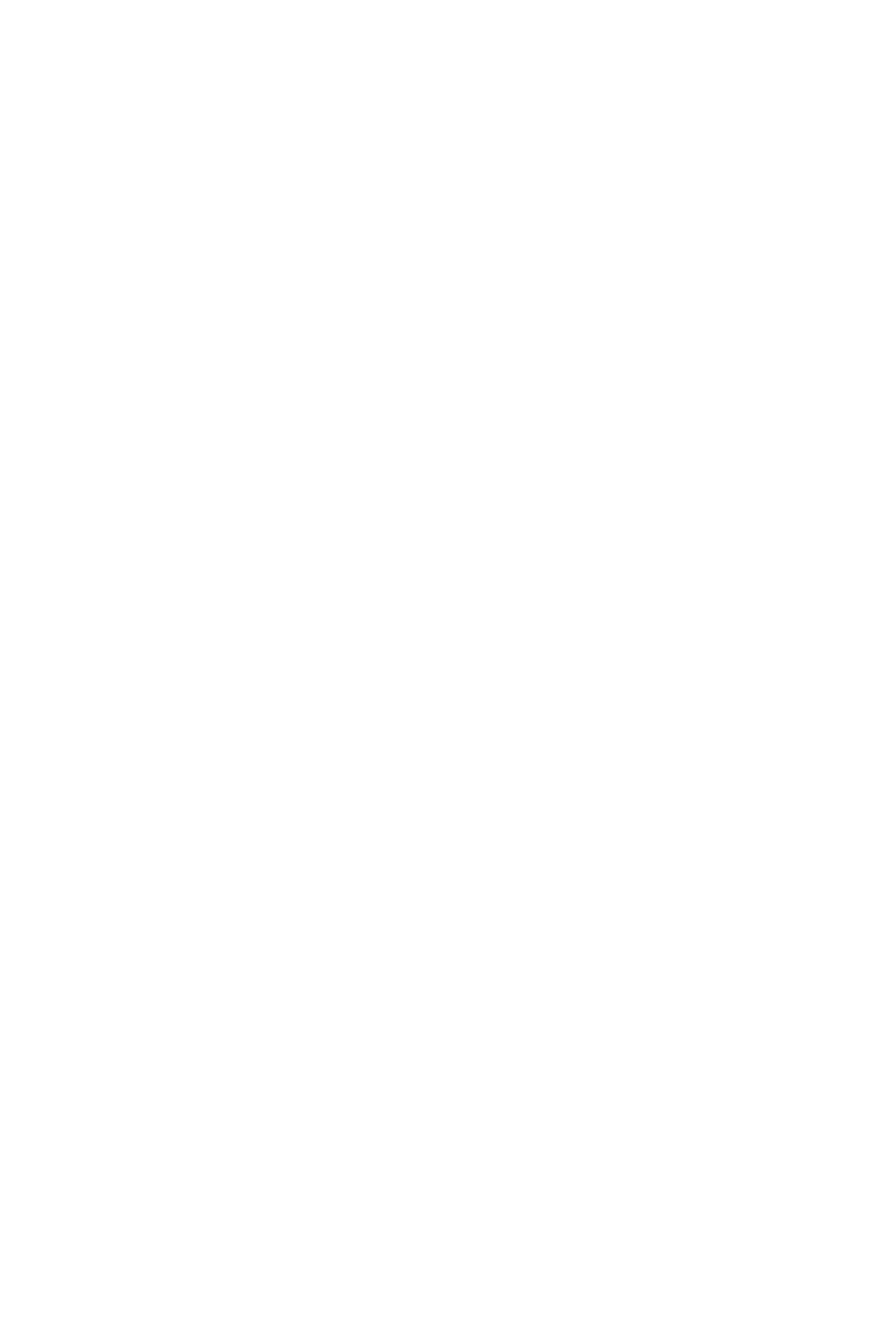
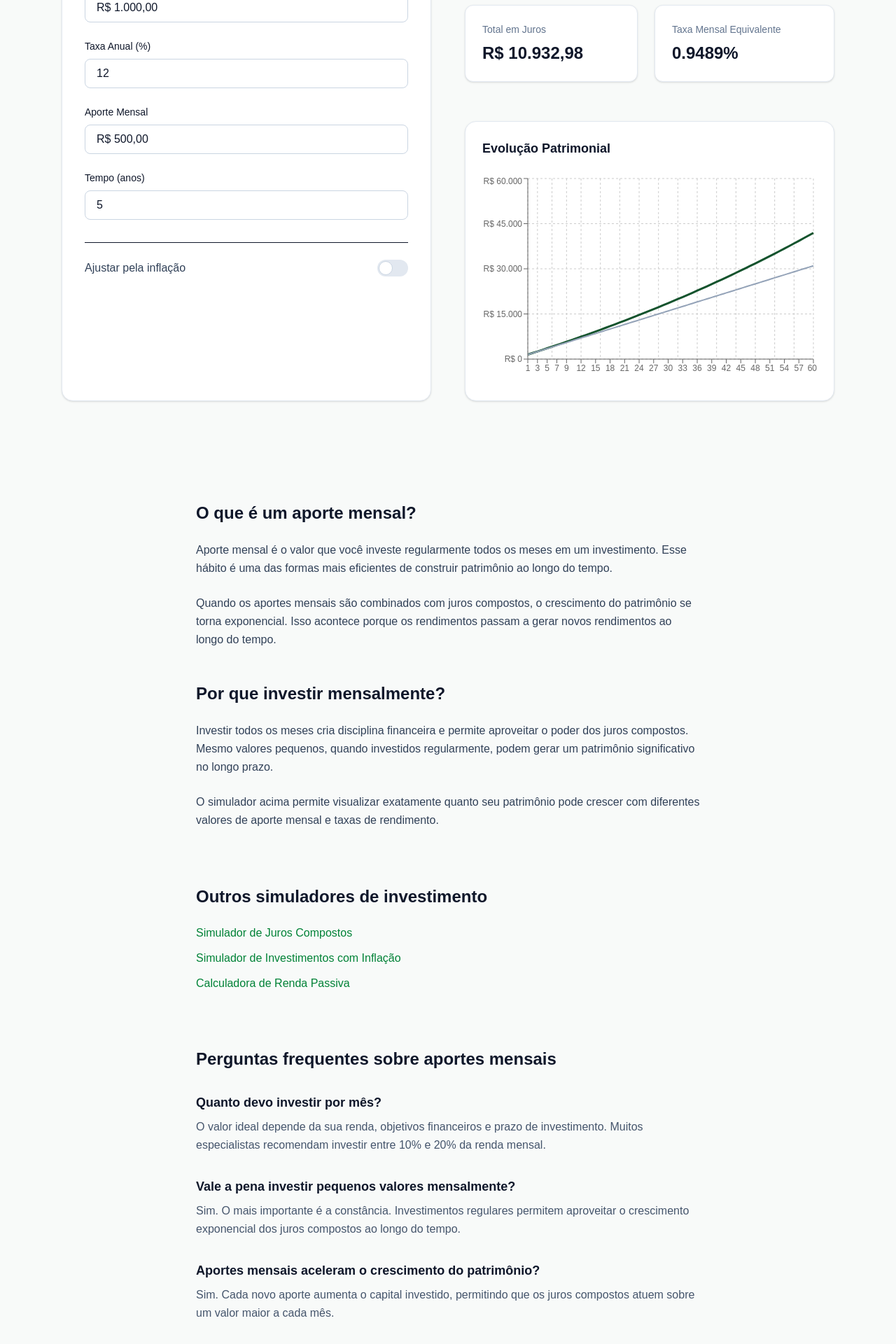
Before and after one commit to Gabrielfernandes7/simulador-juros-composto, a Next.js app: page /simulador-aporte-mensal in a window 1280 px wide. Before the commit this address had no page. Shown: the part 534-2454 px from the top of the page at 70% size. Before the commit the page ends 800 px from the top, so only its background shows below. Built offline with nearby package versions, Linux system fonts and the light colour scheme.

Commit message:
inicion da refatoracao do componente Simulator.tsx

```diff
--- a/src/app/page.tsx
+++ b/src/app/page.tsx
@@ -1,8 +1,37 @@
-import { Simulator } from "@/components/Simulator"
+import { Simulator } from "@/components/Simulator/Simulator"
+import Link from "next/link"
 
 export default function Home() {
   return (
     <main className="min-h-screen bg-[#F8FAF9] text-[#0F172A]">
+      <nav className="border-b bg-white">
+  <div className="max-w-6xl mx-auto px-4 flex items-center justify-between h-16">
+
+    <span className="font-semibold">
+      Calculadora de Investimentos
+    </span>
+
+    <div className="flex gap-6 text-sm">
+
+      <Link href="/simulador-juros-compostos">
+        Juros Compostos
+      </Link>
+
+      <Link href="/simulador-aporte-mensal">
+        Aporte Mensal
+      </Link>
+
+      <Link href="/simulador-renda-passiva">
+        Renda Passiva
+      </Link>
+
+      <Link href="/simulador-valor-futuro">
+        Valor Futuro
+      </Link>
+
+    </div>
+  </div>
+</nav>
 
       {/* HERO */}
       <section className="max-w-4xl mx-auto px-6 pt-20 pb-12 text-center">
--- /dev/null
+++ b/src/app/simulador-aporte-mensal/page.tsx
@@ -0,0 +1,189 @@
+import { Simulator } from "@/components/Simulator/Simulator"
+
+export const metadata = {
+  title: "Simulador de Aporte Mensal | Calcule seus Investimentos com Juros Compostos",
+  description:
+    "Descubra quanto seus aportes mensais podem crescer ao longo do tempo utilizando juros compostos. Simule investimentos com capital inicial, aportes mensais e taxa anual.",
+}
+
+export default function Page() {
+  return (
+    <main className="min-h-screen bg-[#F8FAF9] text-[#0F172A]">
+
+      {/* HERO */}
+      <section className="max-w-4xl mx-auto px-6 pt-20 pb-12 text-center">
+
+        <h1 className="text-4xl md:text-5xl font-bold tracking-tight leading-tight">
+          Simulador de Aporte Mensal
+        </h1>
+
+        <p className="mt-6 text-lg text-slate-600 leading-relaxed">
+          Descubra quanto investir por mês para alcançar seus objetivos financeiros.
+          Utilize nosso simulador de aporte mensal com juros compostos para calcular
+          o crescimento do seu patrimônio ao longo do tempo.
+        </p>
+
+      </section>
+
+      {/* SIMULADOR */}
+      <section className="max-w-6xl mx-auto px-6 py-16">
+
+        <h2 className="text-2xl font-semibold mb-8 text-slate-800">
+          Simule seus aportes mensais
+        </h2>
+
+        <Simulator />
+
+      </section>
+
+      {/* CONTEÚDO EDUCATIVO */}
+      <section className="max-w-3xl mx-auto px-6 py-20">
+
+        <h2 className="text-2xl font-semibold mb-6">
+          O que é um aporte mensal?
+        </h2>
+
+        <p className="text-slate-700 leading-relaxed mb-6">
+          Aporte mensal é o valor que você investe regularmente todos os meses
+          em um investimento. Esse hábito é uma das formas mais eficientes de
+          construir patrimônio ao longo do tempo.
+        </p>
+
+        <p className="text-slate-700 leading-relaxed mb-6">
+          Quando os aportes mensais são combinados com juros compostos,
+          o crescimento do patrimônio se torna exponencial. Isso acontece
+          porque os rendimentos passam a gerar novos rendimentos ao longo
+          do tempo.
+        </p>
+
+        <h2 className="text-2xl font-semibold mt-12 mb-6">
+          Por que investir mensalmente?
+        </h2>
+
+        <p className="text-slate-700 leading-relaxed mb-6">
+          Investir todos os meses cria disciplina financeira e permite
+          aproveitar o poder dos juros compostos. Mesmo valores pequenos,
+          quando investidos regularmente, podem gerar um patrimônio
+          significativo no longo prazo.
+        </p>
+
+        <p className="text-slate-700 leading-relaxed">
+          O simulador acima permite visualizar exatamente quanto seu
+          patrimônio pode crescer com diferentes valores de aporte
+          mensal e taxas de rendimento.
+        </p>
+
+      </section>
+
+      {/* LINKS INTERNOS */}
+      <section className="max-w-3xl mx-auto px-6 pb-20">
+
+        <h2 className="text-2xl font-semibold mb-6">
+          Outros simuladores de investimento
+        </h2>
+
+        <ul className="space-y-3 text-green-700 font-medium">
+
+          <li>
+            <a href="/simulador-juros-compostos" className="hover:underline">
+              Simulador de Juros Compostos
+            </a>
+          </li>
+
+          <li>
+            <a href="/simulador-inflacao-investimentos" className="hover:underline">
+              Simulador de Investimentos com Inflação
+            </a>
+          </li>
+
+          <li>
+            <a href="/calculadora-renda-passiva" className="hover:underline">
+              Calculadora de Renda Passiva
+            </a>
+          </li>
+
+        </ul>
+
+      </section>
+
+      {/* FAQ */}
+      <section className="max-w-3xl mx-auto px-6 pb-24">
+
+        <h2 className="text-2xl font-semibold mb-8">
+          Perguntas frequentes sobre aportes mensais
+        </h2>
+
+        <div className="space-y-8">
+
+          <div>
+            <h3 className="font-semibold text-lg">
+              Quanto devo investir por mês?
+            </h3>
+
+            <p className="text-slate-600 mt-2 leading-relaxed">
+              O valor ideal depende da sua renda, objetivos financeiros
+              e prazo de investimento. Muitos especialistas recomendam
+              investir entre 10% e 20% da renda mensal.
+            </p>
+          </div>
+
+          <div>
+            <h3 className="font-semibold text-lg">
+              Vale a pena investir pequenos valores mensalmente?
+            </h3>
+
+            <p className="text-slate-600 mt-2 leading-relaxed">
+              Sim. O mais importante é a constância. Investimentos
+              regulares permitem aproveitar o crescimento exponencial
+              dos juros compostos ao longo do tempo.
+            </p>
+          </div>
+
+          <div>
+            <h3 className="font-semibold text-lg">
+              Aportes mensais aceleram o crescimento do patrimônio?
+            </h3>
+
+            <p className="text-slate-600 mt-2 leading-relaxed">
+              Sim. Cada novo aporte aumenta o capital investido,
+              permitindo que os juros compostos atuem sobre
+              um valor maior a cada mês.
+            </p>
+          </div>
+
+        </div>
+
+      </section>
+
+      {/* FAQ SCHEMA */}
+      <script
+        type="application/ld+json"
+        dangerouslySetInnerHTML={{
+          __html: JSON.stringify({
+            "@context": "https://schema.org",
+            "@type": "FAQPage",
+            "mainEntity": [
+              {
+                "@type": "Question",
+                "name": "Quanto devo investir por mês?",
+                "acceptedAnswer": {
+                  "@type": "Answer",
+                  "text": "O valor ideal depende da renda e dos objetivos financeiros. Muitos especialistas sugerem investir entre 10% e 20% da renda mensal."
+                }
+              },
+              {
+                "@type": "Question",
+                "name": "Vale a pena investir pequenos valores mensalmente?",
+                "acceptedAnswer": {
+                  "@type": "Answer",
+                  "text": "Sim. Mesmo valores pequenos podem gerar crescimento significativo quando investidos regularmente ao longo do tempo."
+                }
+              }
+            ]
+          })
+        }}
+      />
+
+    </main>
+  )
+}
--- a/src/app/sitemap.ts
+++ b/src/app/sitemap.ts
@@ -3,12 +3,19 @@ import { MetadataRoute } from "next";
 export default function sitemap(): MetadataRoute.Sitemap {
   const baseUrl = "https://SEU-DOMINIO.com";
 
-  return [
-    {
-      url: `${baseUrl}`,
-      lastModified: new Date(),
-      changeFrequency: "weekly",
-      priority: 1
-    }
+  const routes = [
+    "",
+    "/simulador-juros-compostos",
+    "/simulador-aporte-mensal",
+    "/simulador-renda-passiva",
+    "/simulador-valor-futuro",
+    "/simulador-aposentadoria",
   ];
+
+  return routes.map((route) => ({
+    url: `${baseUrl}${route}`,
+    lastModified: new Date(),
+    changeFrequency: "weekly",
+    priority: route === "" ? 1 : 0.8
+  }));
 }
--- a/src/components/Simulator.tsx
+++ b/src/components/Simulator/Simulator.tsx
@@ -1,11 +1,11 @@
 "use client"
 
 import { useSimulation } from "@/hooks/useSimulation"
-import { ResultCard } from "./ResultCard"
-import { MoneyInput } from "./MoneyInput"
+import { ResultCard } from "../ResultCard"
+import { MoneyInput } from "../MoneyInput"
 import { PercentInput } from "@/components/PercentInput"
 import dynamic from "next/dynamic"
-import { GrowthBadge } from "./GrowthBadge"
+import { GrowthBadge } from "../GrowthBadge"
 
 function currency(value: number) {
   return new Intl.NumberFormat("pt-BR", {
@@ -14,7 +14,7 @@ function currency(value: number) {
   }).format(value)
 }
 
-export function Simulator() {
+export const Simulator = () => {
   const {
     input,
     result,
@@ -29,7 +29,7 @@ export function Simulator() {
   } = useSimulation()
 
   const SimulationChart = dynamic(
-    () => import("./SimulationChart").then(mod => mod.SimulationChart),
+    () => import("../SimulationChart").then(mod => mod.SimulationChart),
     { ssr: false }
   )
 
```
